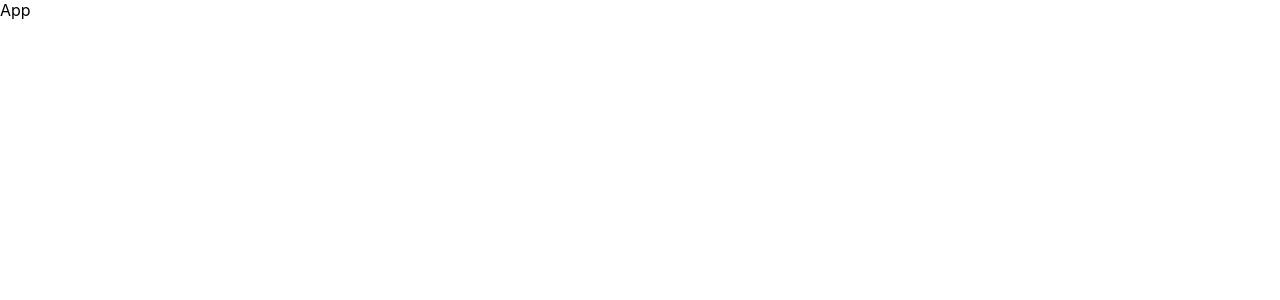
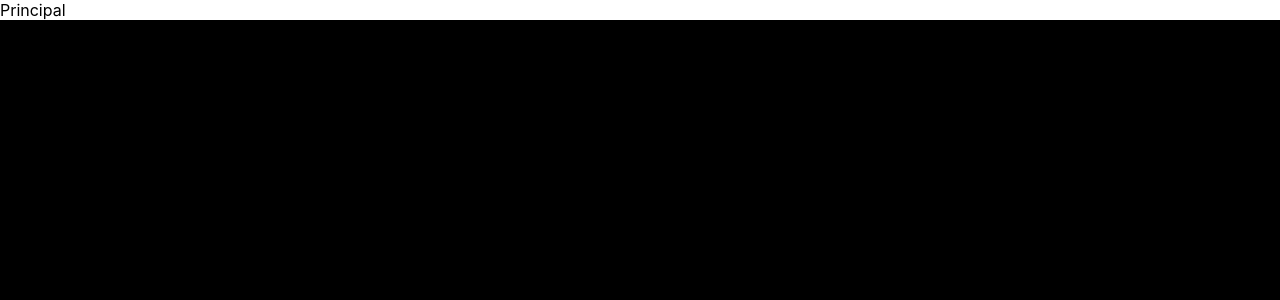
Before and after one commit to future4code/Edgard-Finotti, a React (Create React App) app in the folder quinzena7/labefy/labefy/: page / in a window 1280 px wide. Shown: the top 300 px of the page. Built offline with nearby package versions, Linux system fonts and the light colour scheme.

Commit message:
Criado componente Principal.

```diff
--- a/quinzena7/labefy/labefy/src/App.js
+++ b/quinzena7/labefy/labefy/src/App.js
@@ -1,10 +1,16 @@
 import React from 'react'
+import styled from 'styled-components'
+import { Principal } from './screens/TelaPrincipal/Principal'
+
+const DivisaoApp = styled.div`
+
+`
 
 const  App = () => {
   return (
-    <div>
-      App
-    </div>
+    <DivisaoApp>
+      <Principal />
+    </DivisaoApp>
   );
 }
 
--- a/quinzena7/labefy/labefy/src/index.css
+++ b/quinzena7/labefy/labefy/src/index.css
@@ -5,6 +5,9 @@ body {
     sans-serif;
   -webkit-font-smoothing: antialiased;
   -moz-osx-font-smoothing: grayscale;
+
+  background-color: black;
+
 }
 
 code {
--- /dev/null
+++ b/quinzena7/labefy/labefy/src/screens/TelaPrincipal/Principal.js
@@ -0,0 +1,22 @@
+import React from 'react'
+import { DivisaoPrincipal } from './stylesPrincipal'
+
+export class Principal extends React.Component {
+
+    state = {
+
+    }
+
+
+
+    render() {
+
+        return <DivisaoPrincipal>
+            Principal
+        </DivisaoPrincipal>
+
+    }
+
+
+
+}
--- /dev/null
+++ b/quinzena7/labefy/labefy/src/screens/TelaPrincipal/stylesPrincipal.js
@@ -0,0 +1,5 @@
+import styled from 'styled-components'
+
+export const DivisaoPrincipal = styled.div`
+  background-color: white;
+`
```
